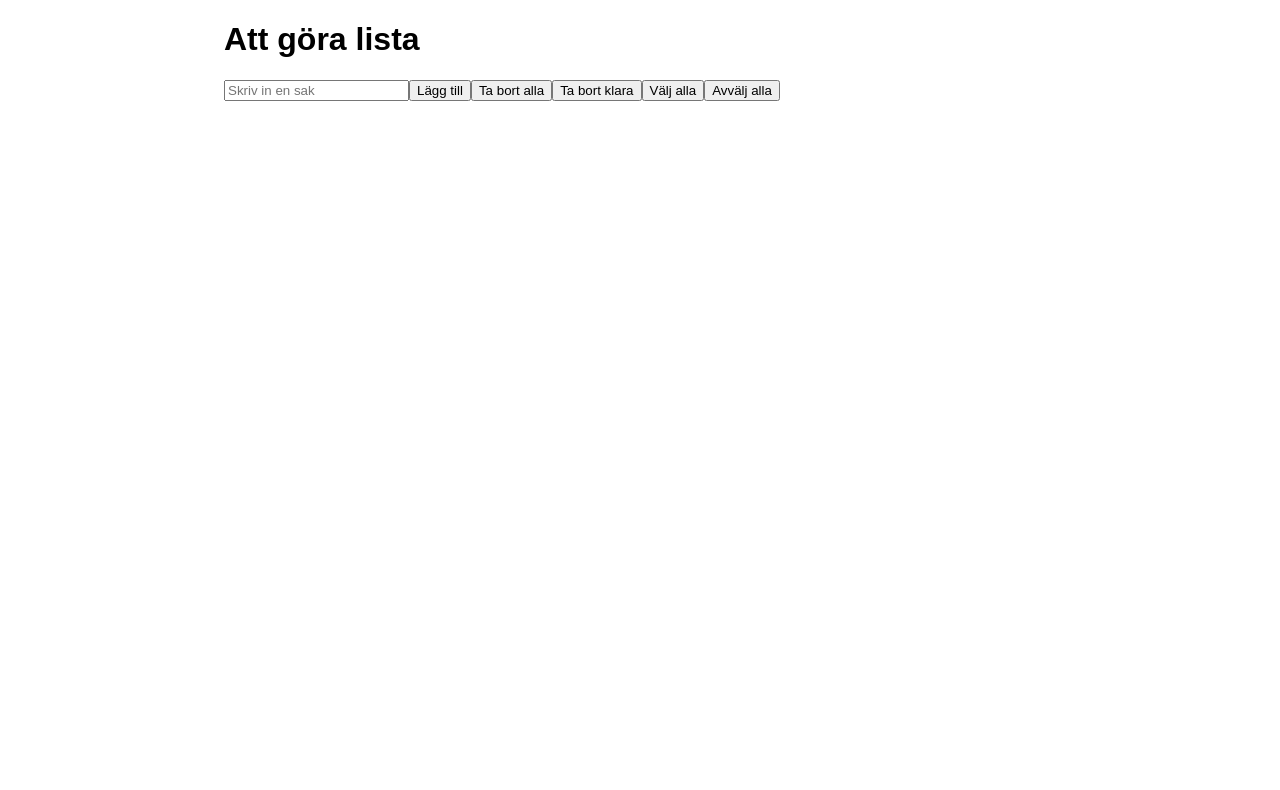
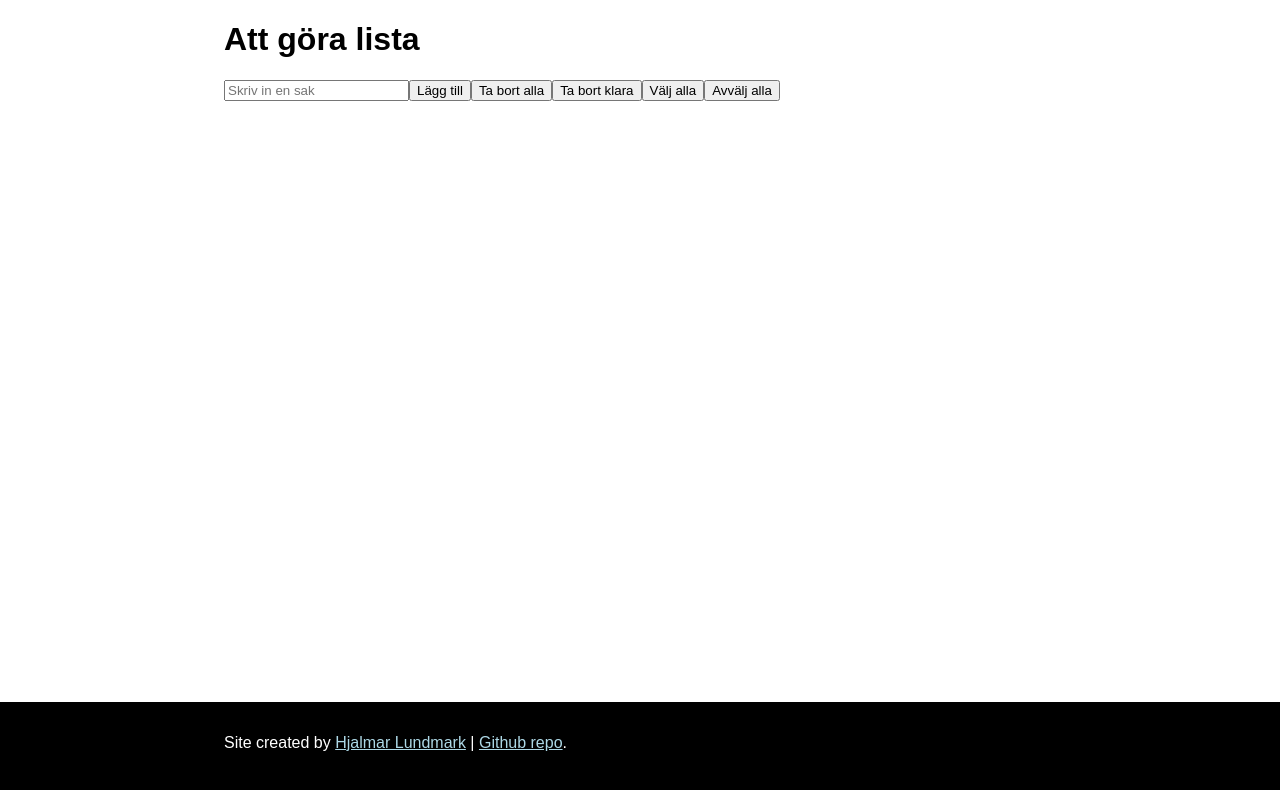
Before and after one commit to Hjalmar-Lundmark/te4-todo, a React (Vite) app: page / in a window 1280 px wide. Shown: the top 790 px of the page. Built offline with nearby package versions, Linux system fonts and the light colour scheme.

Commit message:
fix in js, small html+css

```diff
--- a/index.html
+++ b/index.html
@@ -7,6 +7,14 @@
   </head>
   <body>
     <div id="root"></div>
+    <footer>
+      <div class="container">
+        <p>
+          Site created by <a href="https://github.com/Hjalmar-Lundmark">Hjalmar Lundmark</a> |
+          <a href="https://github.com/Hjalmar-Lundmark/te4-todo">Github repo</a>.<br>
+        </p>
+      </div>
+    </footer>
     <script type="module" src="/src/main.jsx"></script>
   </body>
 </html>
--- a/src/components/Todoitem.jsx
+++ b/src/components/Todoitem.jsx
@@ -11,7 +11,6 @@ function Todoitem(props) {
             type="checkbox"
             checked={completed}
             onChange={() => { props.toggleTaskCompleted(id)}}
-            onDelete={() => { props.deleteTodo(id)}}
         />
         <button onClick={() => {props.deleteTodo(id);}}><h1><BiTrash /></h1></button>
     </li>
--- a/src/components/Todolist.jsx
+++ b/src/components/Todolist.jsx
@@ -59,11 +59,15 @@ function Todolist() {
     }
 
     const addTodo = () => {
+        if (localStorage.getItem('index') === null) { // is this the best way to check this
+        localStorage.setItem('index', 0)    // The first time user hits this, it creates a number for items id
+        } // without this it becomes null, which I think works identically well but I want it on zero
+
         const newTodo = document.getElementById('newTodo').value;
         if (newTodo === '') return
         const newTodos = [...todos, { id: localStorage.getItem('index'), label: newTodo, completed: false }]    //uses locally stored number to get index
         setTodos(newTodos)
-        localStorage.setItem('index', parseInt(localStorage.getItem('index'))+1 || parseInt(todos.length)+1)    // adds number +1 for ever post created
+        localStorage.setItem('index', parseInt(localStorage.getItem('index'))+1)    // adds number +1 for ever item created
     }
 
     useEffect(() => {
--- a/src/index.css
+++ b/src/index.css
@@ -1,8 +1,23 @@
 :root {
   --font-base: sans-serif;
-
 }
 
 body {
   font-family: var(--font-base);
+  margin: 0;
+  min-height: 100vh;
+  display: flex;
+  flex-direction: column;
+  justify-content: space-between;
 }
+
+footer {
+  background-color: black;
+  color: white;
+  padding-bottom: 2rem;
+  padding-top: 1rem;
+}
+
+footer > * > p > a {
+  color: lightblue;
+}
```
